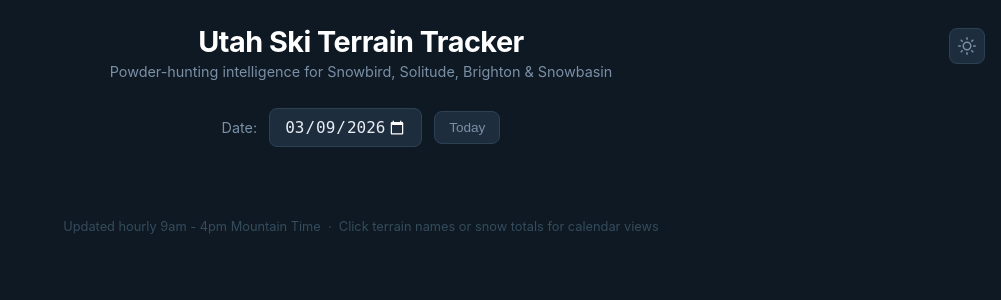
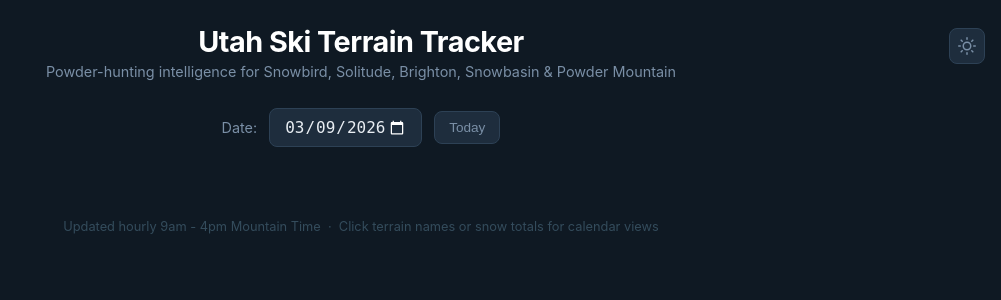
Before and after one commit to danglazer/ski-tracker, a Flask app: page / in a window 1280 px wide. Shown: the top 300 px of the page, without its empty margins (279-1280 px from the left). Run offline with Flask 3, Linux system fonts and the light colour scheme; data that the repository does not hold is empty.

Commit message:
Add Powder Mountain to frontend resort lists (#17)
The backend was returning Powder Mountain data but the frontend had
hardcoded resort lists that didn't include it.

Co-authored-by: Dan Glazer <danglazer@Dans-Air.lan>
Co-authored-by: Claude Opus 4.6 <noreply@anthropic.com>

```diff
--- a/templates/index.html
+++ b/templates/index.html
@@ -697,7 +697,7 @@
 
 <header>
   <h1>Utah Ski Terrain Tracker</h1>
-  <p>Powder-hunting intelligence for Snowbird, Solitude, Brighton &amp; Snowbasin</p>
+  <p>Powder-hunting intelligence for Snowbird, Solitude, Brighton, Snowbasin &amp; Powder Mountain</p>
   <button class="theme-toggle" id="theme-toggle" onclick="toggleTheme()" title="Toggle light/dark mode">
     <svg class="icon-sun" width="18" height="18" viewBox="0 0 24 24" fill="none" stroke="currentColor" stroke-width="2" stroke-linecap="round" stroke-linejoin="round"><circle cx="12" cy="12" r="5"/><path d="M12 1v2M12 21v2M4.22 4.22l1.42 1.42M18.36 18.36l1.42 1.42M1 12h2M21 12h2M4.22 19.78l1.42-1.42M18.36 5.64l1.42-1.42"/></svg>
     <svg class="icon-moon" width="18" height="18" viewBox="0 0 24 24" fill="none" stroke="currentColor" stroke-width="2" stroke-linecap="round" stroke-linejoin="round"><path d="M21 12.79A9 9 0 1 1 11.21 3 7 7 0 0 0 21 12.79z"/></svg>
@@ -766,10 +766,11 @@
     snowbird: 'Snowbird',
     solitude: 'Solitude',
     brighton: 'Brighton',
-    snowbasin: 'Snowbasin'
+    snowbasin: 'Snowbasin',
+    powdermountain: 'Powder Mountain'
   };
 
-  const RESORT_ORDER = ['snowbird', 'solitude', 'brighton', 'snowbasin'];
+  const RESORT_ORDER = ['snowbird', 'solitude', 'brighton', 'snowbasin', 'powdermountain'];
 
   function formatDate(d) {
     // Format date in Mountain Time (America/Denver), not UTC
```
